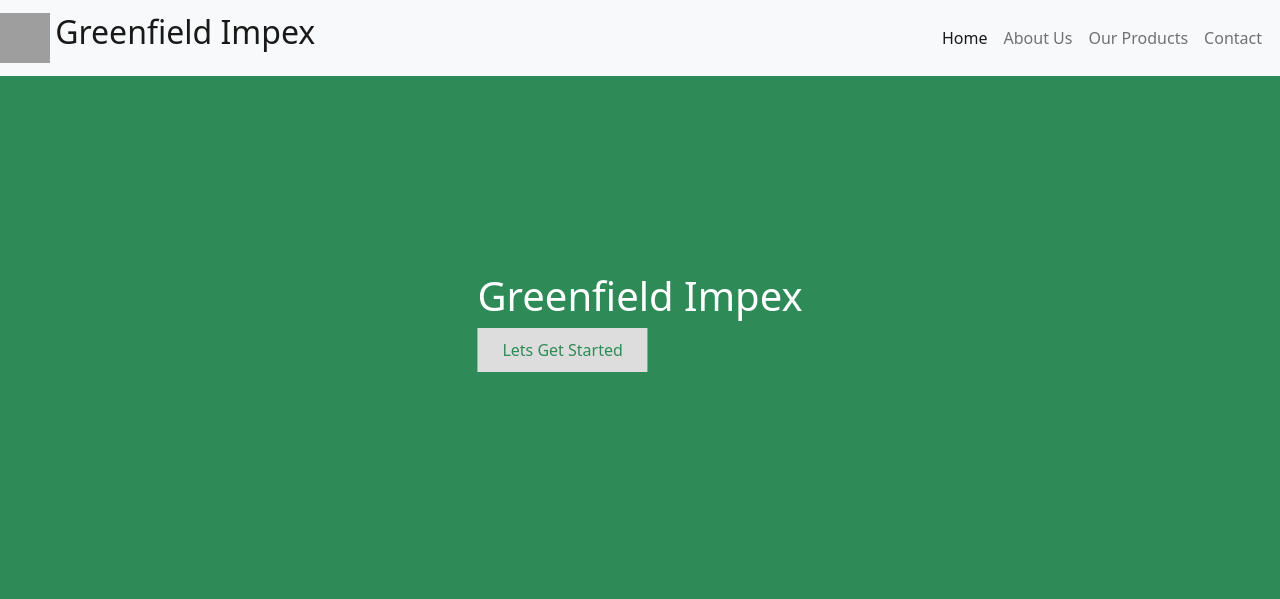
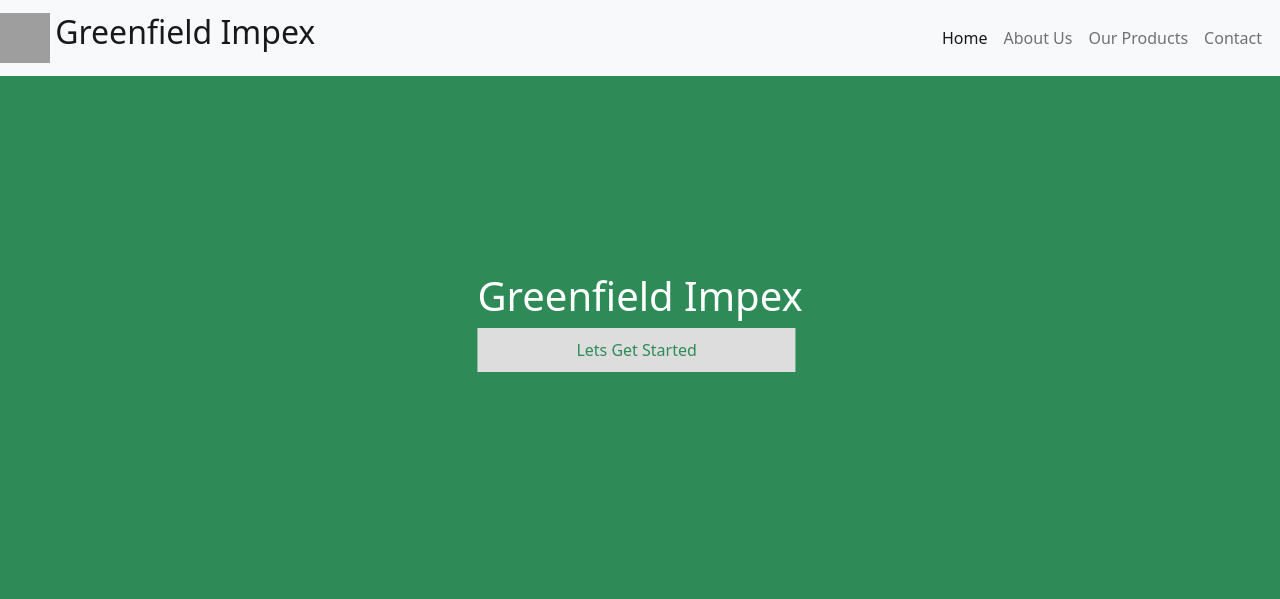
Before and after one commit to dhwanidoshi07/websiteDevelopment, a PHP site: page / in a window 1280 px wide. Shown: the top 599 px of the page. Run offline with PHP 8.4, Linux system fonts and the light colour scheme; some libraries are stand-ins or nearby versions; grey boxes are pictures that could not be loaded.

Commit message:
updated hero

```diff
--- a/style.css
+++ b/style.css
@@ -34,7 +34,7 @@ body, html {
         border: none;
         outline: 0;
         display: inline-block;
-        padding: 10px 25px;
+        padding: 10px 99px;
         color: seagreen;
         background-color: #ddd;
         text-align: center;
```
